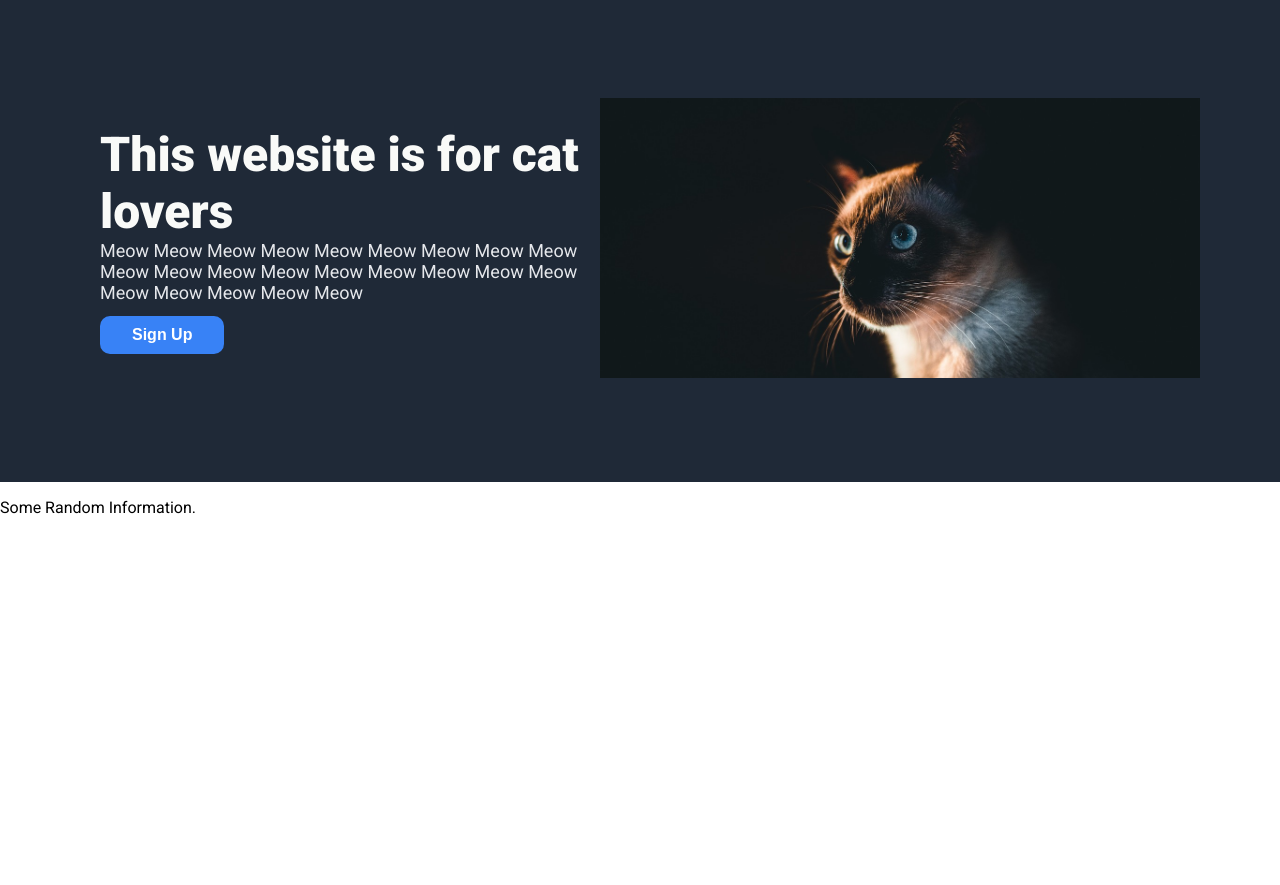
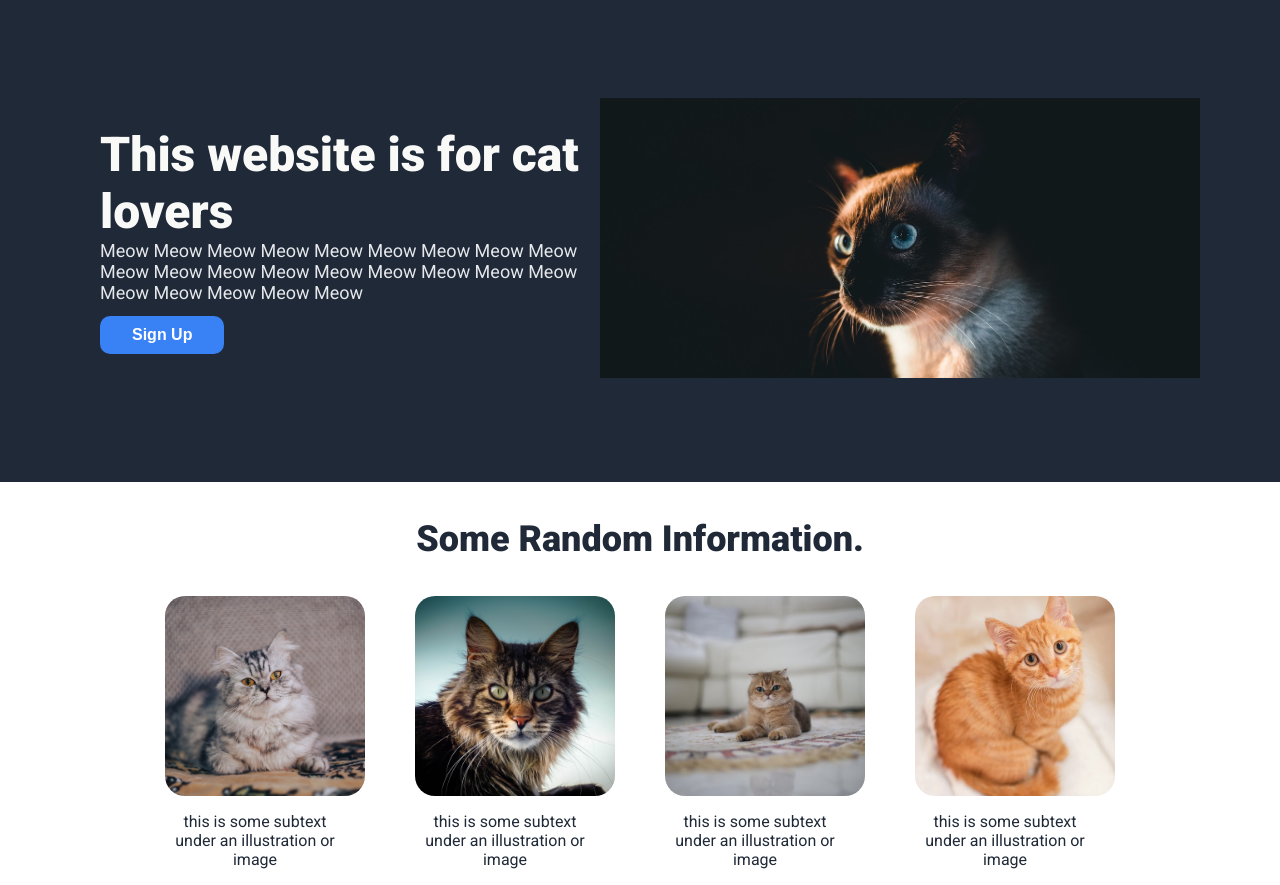
Before and after one commit to dfrimpillo/odin-landing-page, a plain HTML site: page index.html in a window 1280 px wide. Shown: the part 122-1007 px from the top of the page. Before the commit the page ends 800 px from the top, so only its background shows below. Drawn offline with Linux system fonts and the light colour scheme.

Commit message:
Edited second part

```diff
--- a/index.html
+++ b/index.html
@@ -36,7 +36,22 @@
         <p class="title">Some Random Information.</p>
 
         <div class="info-container">
-            <img src="" alt="">
+            <div class="info">
+                <img src="images/persian-cat.jpg" alt="">
+                <p>this is some subtext under an illustration or image</p>
+            </div>
+            <div class="info">
+                <img src="images/maine-coon-cat.jpg" alt="">
+                <p>this is some subtext under an illustration or image</p>
+            </div>
+            <div class="info">
+                <img src="images/british-shorthair-cat.jpeg" alt="">
+                <p>this is some subtext under an illustration or image</p>
+            </div>
+            <div class="info">
+                <img src="images/orange-tabbycat.jpeg" alt="">
+                <p>this is some subtext under an illustration or image</p>
+            </div>
         </div>
     </div>
 
--- a/styles.css
+++ b/styles.css
@@ -74,3 +74,39 @@ a {
     font-weight: bold;
     margin-top: 13px;
 }
+
+.second-container {
+    display: flex;
+    flex-direction: column;
+    align-items: center;
+}
+
+.title {
+    font-size: 36px;
+    font-weight: 900;
+    color: #1f2937;
+
+}
+
+.info-container {
+    display: flex;
+    text-align: center;
+    gap: 50px;
+}
+
+.info {
+    display: flex;
+    flex-direction: column;
+}
+
+.info img {
+    width: 200px;
+    height: 200px;
+    object-fit: cover;
+    border-radius: 20px;
+}
+
+.info p {
+    width: 180px;
+    color: #1f2937;
+}
```
